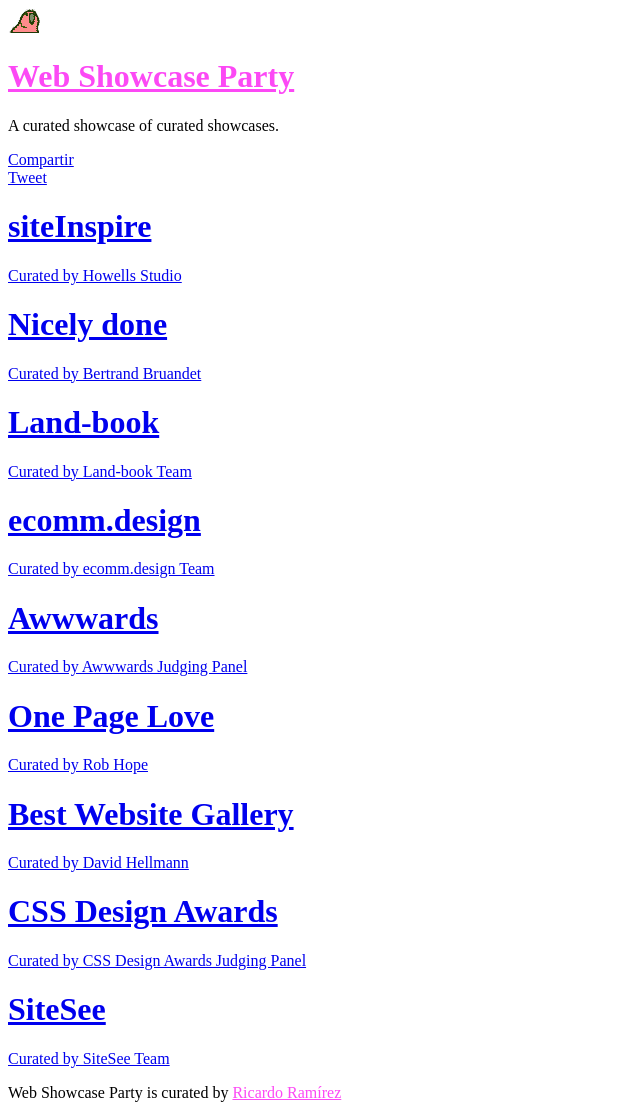
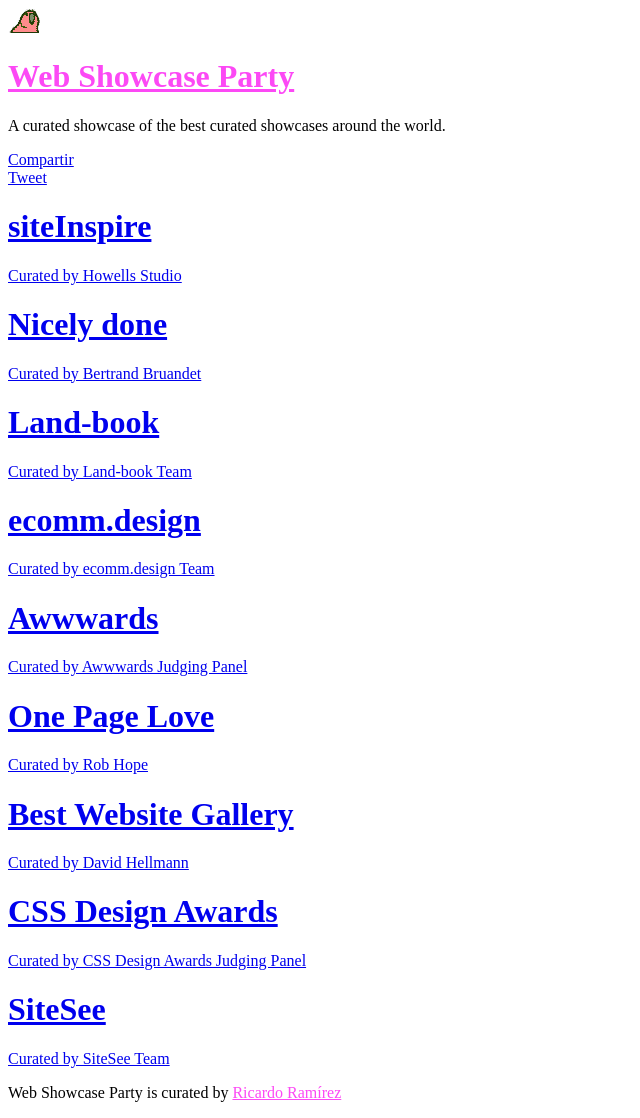
Before and after one commit to ricardoerl/webshowcase-party, a Jekyll site: the page built from index.html, in a window 1280 px wide. Shown: the whole page, without its empty margins (0-640 px from the left). Built offline with Jekyll 4.4.1, drawn with Linux system fonts in a browser that asks for light colours; comment, search, counter and statistics services are not loaded; some of the changed lines change nothing that is shown.

Commit message:
Add more description

```diff
--- a/_config.yml
+++ b/_config.yml
@@ -1,7 +1,7 @@
 title: Web Showcase Party
 email: contact@webshowcase.party
 description: >
-  A curated showcase of curated showcases.
+  A curated showcase of the best curated showcases around the world.
 baseurl: ""
 url: "http://webshowcase.party"
 assetsurl: "/assets/img/websites/"
--- a/_layouts/default.html
+++ b/_layouts/default.html
@@ -60,6 +60,17 @@
 
     <link rel="stylesheet" href="{{ "/assets/css/style.css" | prepend: site.baseurl }}">
 
+    <script>
+      (function(i,s,o,g,r,a,m){i['GoogleAnalyticsObject']=r;i[r]=i[r]||function(){
+      (i[r].q=i[r].q||[]).push(arguments)},i[r].l=1*new Date();a=s.createElement(o),
+      m=s.getElementsByTagName(o)[0];a.async=1;a.src=g;m.parentNode.insertBefore(a,m)
+      })(window,document,'script','https://www.google-analytics.com/analytics.js','ga');
+
+      ga('create', 'UA-36386922-12', 'auto');
+      ga('send', 'pageview');
+
+    </script>
+
   </body>
 
 </html>
```
